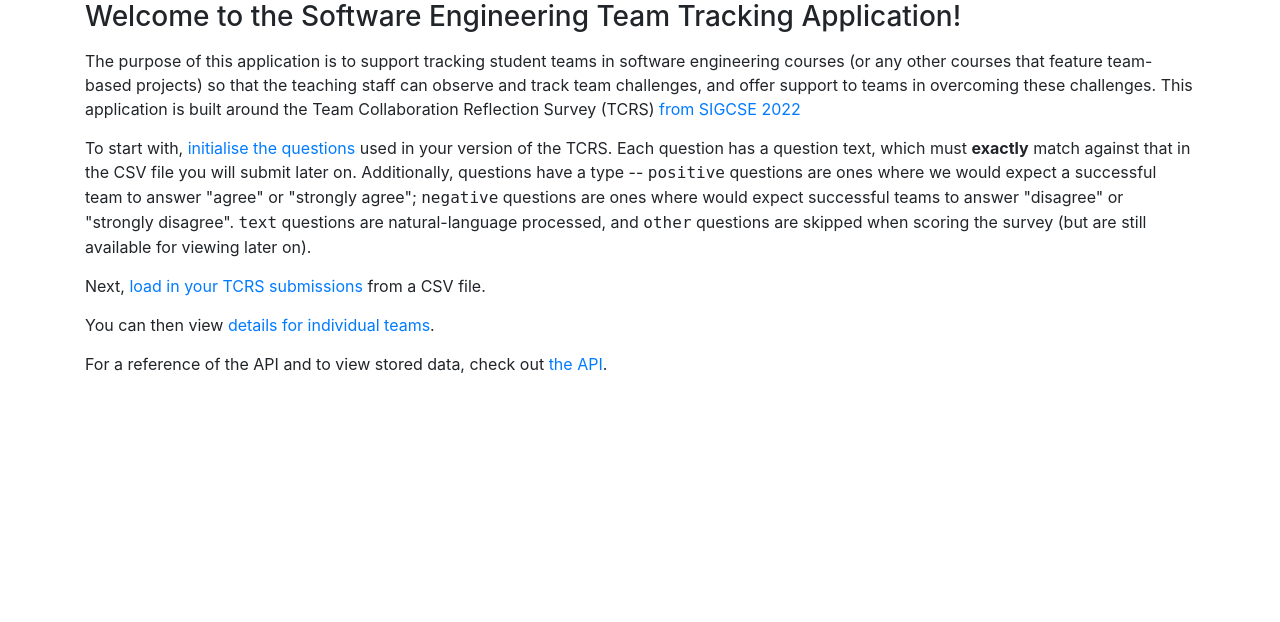
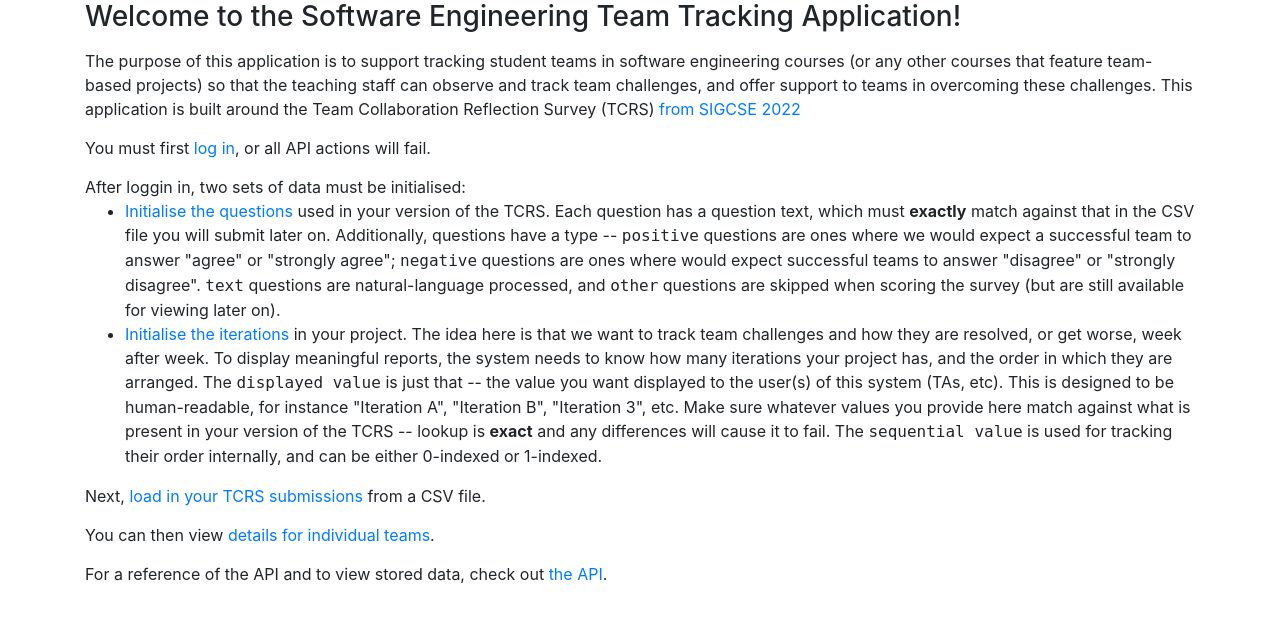
Before and after one commit to kpresler/teamtracking, a Django app: page / in a window 1280 px wide. Shown: the top 622 px of the page. Run offline with Django 4.2, Linux system fonts and the light colour scheme; some libraries are stand-ins or nearby versions.

Commit message:
Update landing screen with improved instructions

```diff
--- a/teamtracking/templates/index.html
+++ b/teamtracking/templates/index.html
@@ -41,23 +41,34 @@
 		</div>
 
 		<div class="top15">
-		To start with, <a href="api/tcrsquestions">initialise the questions </a>used in your version of the TCRS.  Each question has a question text, which must <strong>exactly</strong> match against that in the CSV file you will submit later on.  Additionally, questions have a type -- <tt>positive</tt> questions are ones where we would expect a successful team to answer "agree" or "strongly agree"; <tt>negative</tt> questions are ones where would expect successful teams to answer "disagree" or "strongly disagree".  <tt>text</tt> questions are natural-language processed, and <tt>other</tt> questions are skipped when scoring the survey (but are still available for viewing later on).
 
+		You must first <a href="/api-auth/login/?next=/">log in<a>, or all API actions will fail.
+
+		</div>
+
+		<div class="top15">
+
+		After loggin in, two sets of data must be initialised:
+			<ul>
+				<li><a href="api/tcrsquestions">Initialise the questions</a> used in your version of the TCRS.  Each question has a question text, which must <strong>exactly</strong> match against that in the CSV file you will submit later on.  Additionally, questions have a type -- <tt>positive</tt> questions are ones where we would expect a successful team to answer "agree" or "strongly agree"; <tt>negative</tt> questions are ones where would expect successful teams to answer "disagree" or "strongly disagree".  <tt>text</tt> questions are natural-language processed, and <tt>other</tt> questions are skipped when scoring the survey (but are still available for viewing later on).
+				<li><a href="api/iterations">Initialise the iterations</a> in your project.  The idea here is that we want to track team challenges and how they are resolved, or get worse, week after week.  To display meaningful reports, the system needs to know how many iterations your project has, and the order in which they are arranged.  The <tt>displayed value</tt> is just that -- the value you want displayed to the user(s) of this system (TAs, etc).  This is designed to be human-readable, for instance "Iteration A", "Iteration B", "Iteration 3", etc.  Make sure whatever values you provide here match against what is present in your version of the TCRS -- lookup is <strong>exact</strong> and any differences will cause it to fail.  The <tt>sequential value</tt> is used for tracking their order internally, and can be either 0-indexed or 1-indexed.
+
+			</ul>
 		</div>
 
 
 		<div class="top15">
-		Next, <a href="loadTCRS">load in your TCRS submissions</a> from a CSV file.
+			Next, <a href="loadTCRS">load in your TCRS submissions</a> from a CSV file.
 
 		</div>
 
 		<div class="top15">
-		You can then view <a href="viewTeamDetails">details for individual teams</a>.
+			You can then view <a href="viewTeamDetails">details for individual teams</a>.
 
 		</div>
 
 		<div class="top15">
-		For a reference of the API and to view stored data, check out <a href="/api/">the API</a>.
+			For a reference of the API and to view stored data, check out <a href="/api/">the API</a>.
 
 		</div>
 
```
